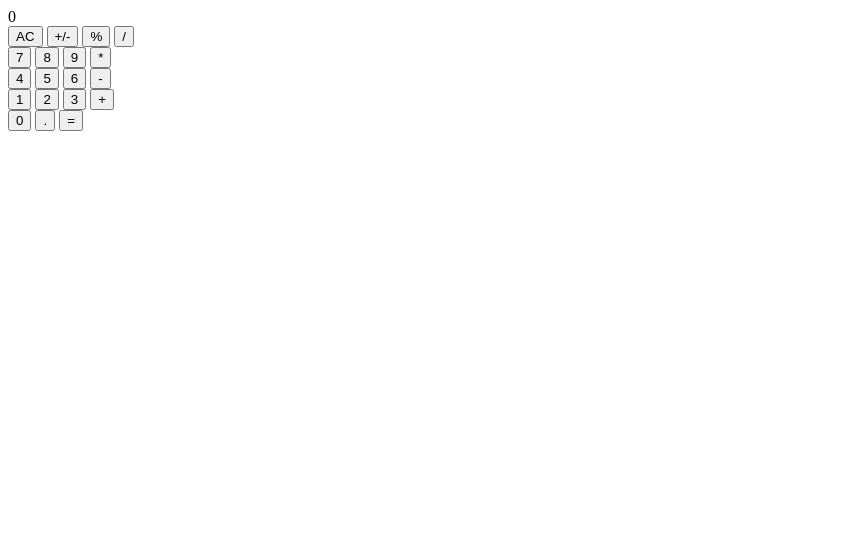
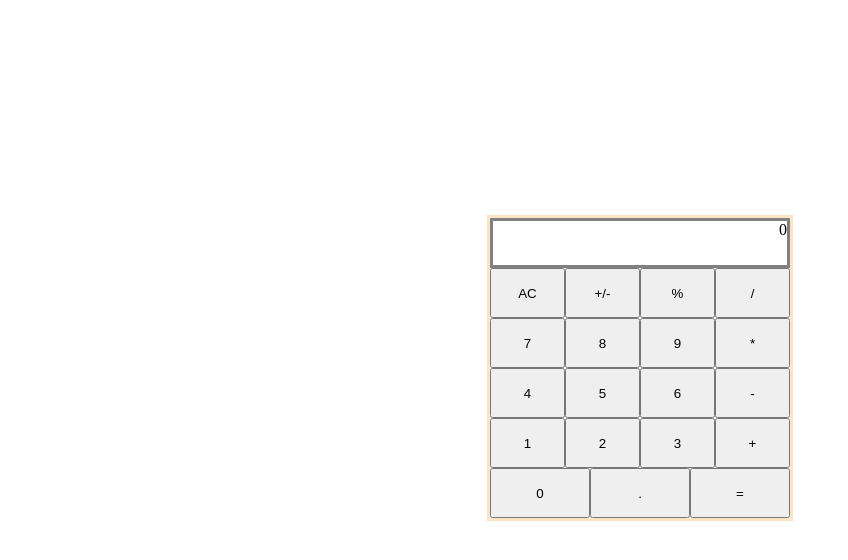
Before and after one commit to xBromsson/calculator, a plain HTML site: page index.html in a window 1280 px wide. Shown: the whole page, without its empty margins (0-848 px from the left). Drawn offline with Linux system fonts and the light colour scheme.

Commit message:
initial layout of calculator with css

```diff
--- a/index.html
+++ b/index.html
@@ -9,8 +9,7 @@
     <script src="javascript.js"></script>
 </head>
 <body>
-    <div class="container"></div>
-        <div class="calculator"></div>
+    <div class="calculator">
             <div class="row">
                 <div id="display">0</div>
             </div>
@@ -43,5 +42,6 @@
                 <button id="decimal">.</button>
                 <button id="operate">=</button>
             </div>
+    </div>
 </body>
 </html>
--- a/styles.css
+++ b/styles.css
@@ -0,0 +1,34 @@
+body{
+    display: flex;
+    justify-content: center;
+    align-items: center;
+    height: 90vh;
+
+}
+
+.calculator{
+    display: flex;
+    flex-direction: column;
+    height: 300px;
+    width: 300px;
+    border: solid;
+    border-color: bisque;
+
+}
+
+
+.row{
+    display: flex;
+    flex: 1;
+}
+
+#display{
+    flex: 1;
+    text-align: right;
+    border: solid;
+    border-color: grey;
+}
+
+button{
+    flex: 1;
+}
```
